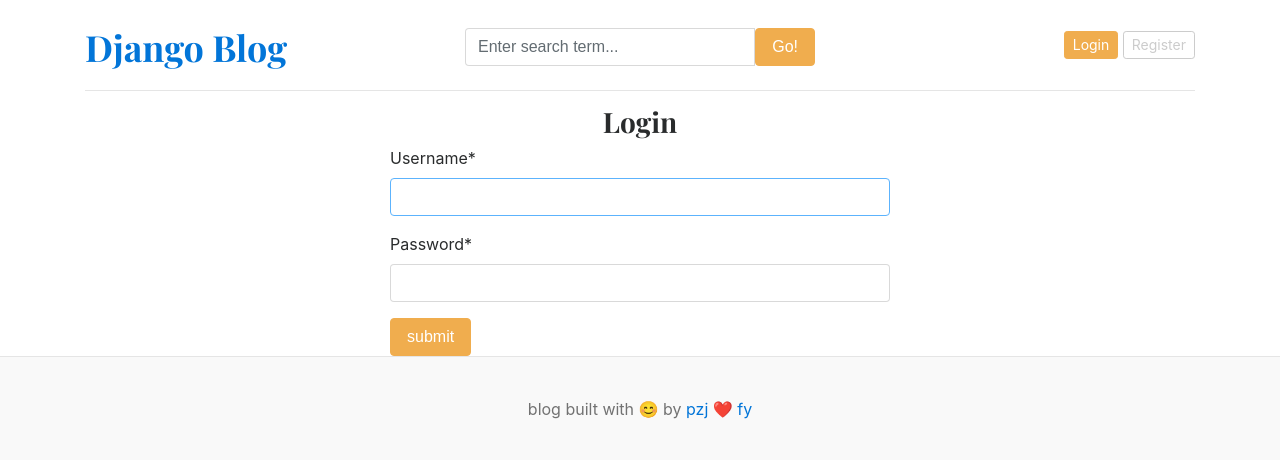
After one commit to pzjdot/Django_blog, a Django app: page /login/ in a window 1280 px wide. The commit adds this page. Shown: the top 460 px of the page. Run offline with Django 5.2, Linux system fonts and the light colour scheme; data that the repository does not hold is empty; some libraries are stand-ins or nearby versions.

Commit message:
registration and login functionality

```diff
--- a/blog/settings.py
+++ b/blog/settings.py
@@ -39,7 +39,10 @@ INSTALLED_APPS = [
     'django.contrib.staticfiles',
     'blogs',
     'assignments',
+    'crispy_forms',
+    'crispy_bootstrap5'
 ]
+
 
 MIDDLEWARE = [
     'django.middleware.security.SecurityMiddleware',
@@ -133,3 +136,6 @@ DEFAULT_AUTO_FIELD = 'django.db.models.BigAutoField'
 
 MEDIA_URL = '/media/'
 MEDIA_ROOT = BASE_DIR / 'media/'
+
+CRISPY_ALLOWED_TEMPLATE_PACKS = "bootstrap5"
+CRISPY_TEMPLATE_PACK = 'bootstrap5'
--- a/blog/urls.py
+++ b/blog/urls.py
@@ -11,7 +11,10 @@ urlpatterns = [
     path('admin/', admin.site.urls),
     path('', views.home, name='home'),
     path('category/', include('blogs.urls')),
-    path('<slug:slug>', blogs_view.blogs, name='blogs'),
-    path('blogs/search/', blogs_view.search, name='search')
+    path('blogs/<slug:slug>', blogs_view.blogs, name='blogs'),
+    path('blogs/search/', blogs_view.search, name='search'),
+    path('register/', views.register, name='register'),
+    path('login/', views.login, name='login'),
+    path('logout/', views.logout, name='logout'),
 
 ] + static(settings.MEDIA_URL, document_root=settings.MEDIA_ROOT)
--- a/blog/views.py
+++ b/blog/views.py
@@ -1,6 +1,9 @@
-from django.shortcuts import render
+from django.contrib import auth
+from django.contrib.auth.forms import AuthenticationForm
+from django.shortcuts import render, redirect
 
 from assignments.models import About, SocialLink
+from blog.forms import RegistrationForm
 from blogs.models import Category, Blog
 
 
@@ -22,3 +25,46 @@ def home(request):
 
     }
     return render(request, 'home.html', context)
+
+
+def register(request):
+    if request.method == 'POST':
+        form = RegistrationForm(request.POST)
+        if form.is_valid():
+            form.save()
+            return redirect('home')
+        else:
+            form.add_error(None, 'Incorrect information entered')
+
+
+    else:
+        form = RegistrationForm()
+
+    context = {
+        'form': form
+    }
+    return render(request, 'register.html', context)
+
+
+def login(request):
+    if request.method == 'POST':
+        form = AuthenticationForm(request, request.POST)
+        if form.is_valid():
+            username = form.cleaned_data['username']
+            password = form.cleaned_data['password']
+            user = auth.authenticate(username=username, password=password)
+            if user is not None:
+                auth.login(request, user)
+            return redirect('home')
+    else:
+        form = AuthenticationForm()
+    context = {
+        'form': form
+
+    }
+    return render(request, 'login.html', context)
+
+
+def logout(request):
+    auth.logout(request)
+    return redirect('home')
--- a/templates/base.html
+++ b/templates/base.html
@@ -21,15 +21,21 @@
             <div class="col-4 pt-1">
                 <form action="{% url 'search' %}" method="get">
                     <div class="input-group">
-                        <input class="form-control" type="text" name="keyword" value="{{ keyword }}" placeholder="Enter search term..."
+                        <input class="form-control" type="text" name="keyword" value="{{ keyword }}"
+                               placeholder="Enter search term..."
                                aria-label="Enter search term..." aria-describedby="button-search"/>
                         <button type="submit" class="btn btn-warning" id="button-search">Go!</button>
                     </div>
                 </form>
             </div>
             <div class="col-4 d-flex justify-content-end align-items-center">
-                <a class="btn btn-sm btn-warning" href="#">Login</a> &nbsp;
-                <a class="btn btn-sm btn-outline-secondary" href="#">Register</a>
+                {% if not user.is_authenticated %}
+                    <a class="btn btn-sm btn-warning" href="{% url 'login' %}">Login</a> &nbsp;
+                    <a class="btn btn-sm btn-outline-secondary" href="{% url 'register' %}">Register</a>
+                {% else %}
+                    <span>You are logged in as {{ user }}</span>
+                    <a class="btn btn-sm btn-waining" href="{% url 'logout' %}">Sign out</a>
+                {% endif %}
             </div>
         </div>
     </header>
@@ -48,8 +54,6 @@
 {% endblock %}
 
 
-
-
 <footer class="blog-footer">
     <p>blog built with 😊 by <a href="#">pzj ❤️ fy</a></p>
 </footer>
--- /dev/null
+++ b/templates/login.html
@@ -0,0 +1,14 @@
+{% extends 'base.html' %}
+
+{% block content %}
+    <h3 class="text-center">Login</h3>
+
+    <form action="{% url 'login' %}" method="post" style="width: 500px; margin: auto">
+
+        {% csrf_token %}
+        {% load crispy_forms_tags %}
+        {{ form | crispy}}
+
+        <button type="submit" class="btn btn-warning">submit</button>
+    </form>
+{% endblock %}
```
Also changed, not shown: blog/forms.py (added, +8 -0 lines), templates/register.html (added, +17 -0 lines), blogs/views.py (line endings or trailing spaces).
